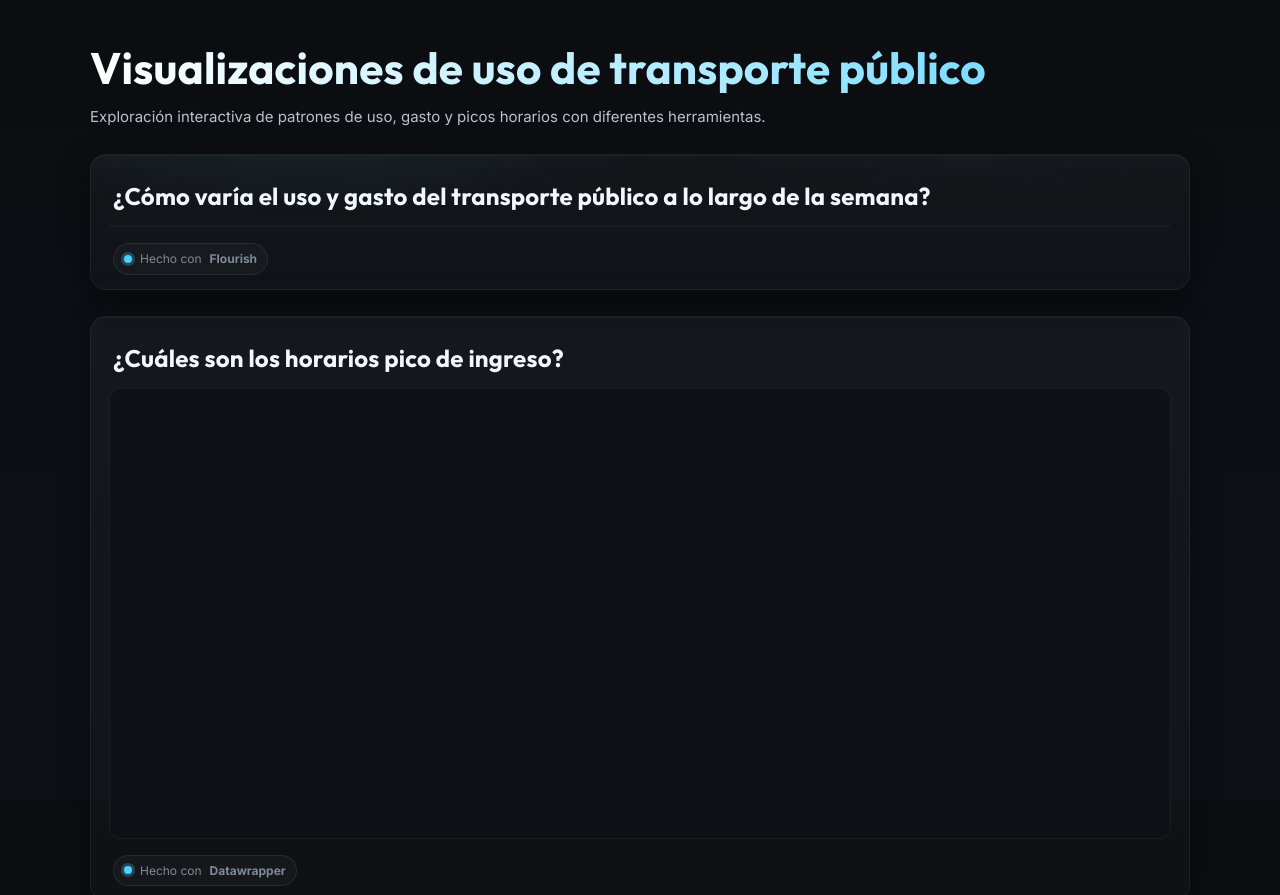
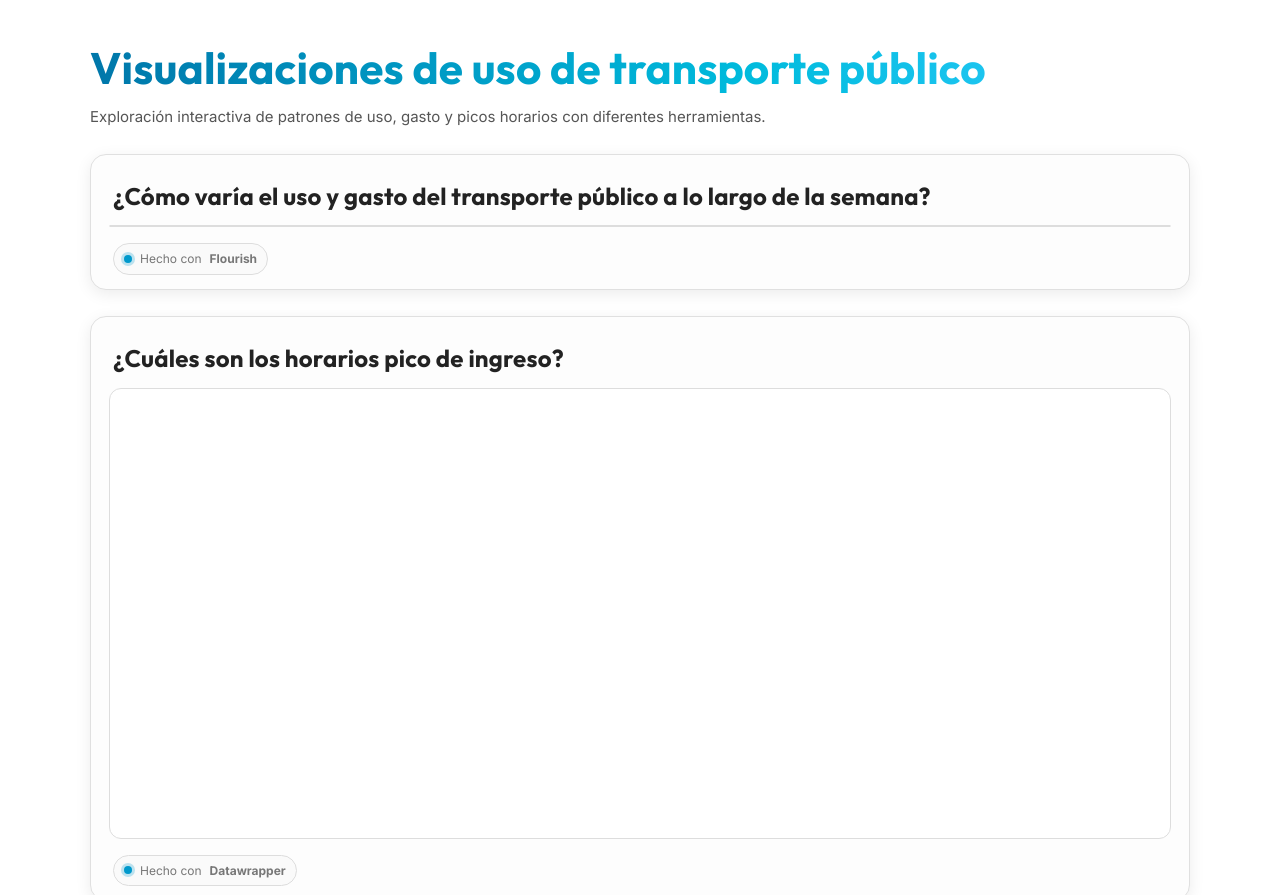
Before and after one commit to carolinabrosa/infovis, a plain HTML site: page TP Datos Personales/index.html in a window 1280 px wide. Shown: the top 895 px of the page. Drawn offline with Linux system fonts and the light colour scheme; a script that the page names is missing.

Commit message:
Update index.html

```diff
--- a/TP Datos Personales/index.html
+++ b/TP Datos Personales/index.html
@@ -10,20 +10,20 @@
 
   <style>
     :root{
-      --bg:#0b0d10;
-      --card:#11151a;
-      --ink:#e8eef6;
-      --ink-soft:#b9c2cf;
-      --accent:#4dd2ff;
-      --muted:#7f8a99;
-      --ring: rgba(77,210,255,.25);
+      --bg:#ffffff;
+      --card:#f9f9f9;
+      --ink:#111111;
+      --ink-soft:#555555;
+      --accent:#0099cc;
+      --muted:#777777;
+      --ring: rgba(0,153,204,.25);
     }
 
     /* Layout base */
     html,body{height:100%}
     body{
       margin:0;
-      background:linear-gradient(180deg,#0b0d10 0%, #0d1117 100%);
+      background:#fff;
       color:var(--ink);
       font-family:Inter, system-ui, -apple-system, Segoe UI, Roboto, Arial, sans-serif;
       line-height:1.45;
@@ -42,7 +42,7 @@
       letter-spacing:.2px;
       font-size:clamp(26px, 2.6vw + 12px, 44px);
       margin:8px 0 6px;
-      background:linear-gradient(90deg,#fff,#a7e9ff 60%,#59d0ff);
+      background:linear-gradient(90deg,#0077aa,#00bbdd 60%,#33ccff);
       -webkit-background-clip:text;
       background-clip:text;
       color:transparent;
@@ -56,22 +56,14 @@
 
     /* Card / sección */
     .card{
-      background:linear-gradient(180deg, rgba(255,255,255,.04), rgba(255,255,255,.02));
-      border:1px solid rgba(255,255,255,.06);
+      background:#fdfdfd;
+      border:1px solid #e0e0e0;
       border-radius:16px;
-      box-shadow: 0 10px 30px rgba(0,0,0,.35), inset 0 1px 0 rgba(255,255,255,.04);
+      box-shadow: 0 4px 16px rgba(0,0,0,.08);
       padding:18px 18px 10px;
       margin:18px 0 26px;
       position:relative;
       overflow:hidden;
-    }
-    .card::after{
-      content:"";
-      position:absolute;
-      inset:0;
-      background: radial-gradient(600px 150px at 20% -20%, rgba(77,210,255,.07), transparent 60%),
-                  radial-gradient(600px 150px at 80% -30%, rgba(129,154,255,.05), transparent 55%);
-      pointer-events:none;
     }
 
     .card h2{
@@ -79,7 +71,7 @@
       font-weight:700;
       font-size:clamp(18px, 1.2vw + 12px, 24px);
       margin:6px 4px 12px;
-      color:#f2f7ff;
+      color:#222;
       letter-spacing:.2px;
     }
 
@@ -90,12 +82,11 @@
       gap:8px;
       font-size:12px;
       color:var(--muted);
-      border:1px solid rgba(255,255,255,.08);
-      background:rgba(255,255,255,.03);
+      border:1px solid #ddd;
+      background:#fafafa;
       padding:6px 10px;
       border-radius:999px;
       margin:10px 4px 4px;
-      backdrop-filter: blur(6px);
     }
     .dot{
       width:8px; height:8px; border-radius:50%;
@@ -108,13 +99,9 @@
       margin:8px 0 6px;
       border-radius:12px;
       overflow:hidden;
-      border:1px solid rgba(255,255,255,.05);
-      background:#0e1217;
+      border:1px solid #ddd;
+      background:#fff;
     }
-    /* responsive ratio helper para iframes si lo necesitaras
-       .viz .ratio-16x9{ position:relative; padding-top:56.25%;}
-       .viz .ratio-16x9 iframe{ position:absolute; inset:0; width:100%; height:100%;}
-    */
 
     /* Imagen (RawGraphs) */
     .viz img{ width:100%; height:auto; display:block; }
@@ -129,7 +116,7 @@
     /* Separador suave */
     .sep{
       height:1px;
-      background:linear-gradient(90deg, transparent, rgba(255,255,255,.08), transparent);
+      background:linear-gradient(90deg, transparent, #ccc, transparent);
       margin:24px 0;
     }
 
@@ -142,7 +129,7 @@
     }
 
     /* Links */
-    a{ color:#9be5ff; text-decoration:none }
+    a{ color:#0077aa; text-decoration:none }
     a:hover{ text-decoration:underline }
 
     /* Pequeños ajustes responsive */
```
